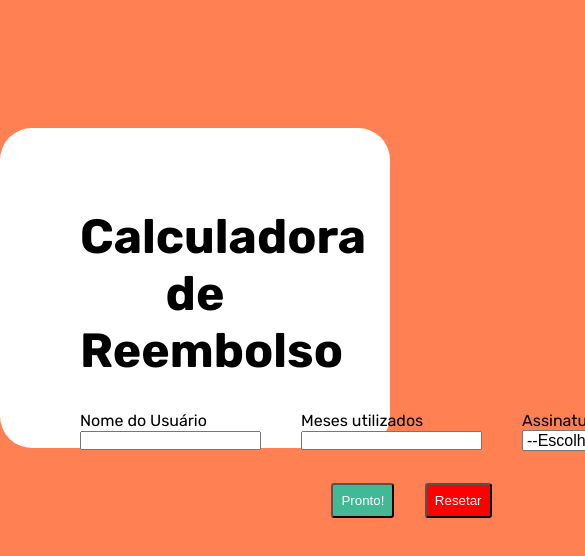
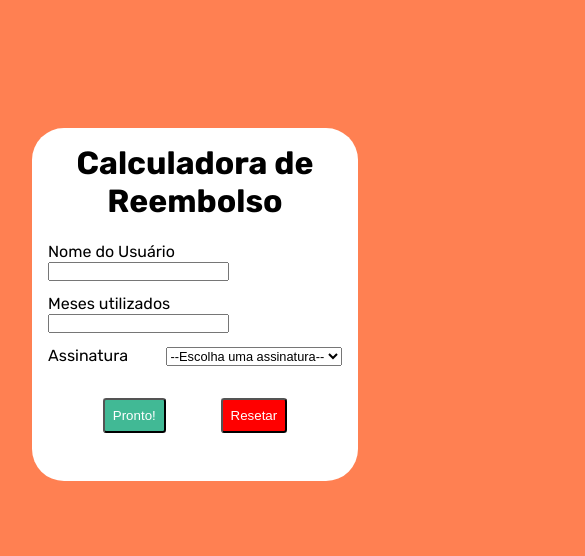
Before and after one commit to EdersonRodrigues7/calculadora-reembolso, a plain HTML site: page index.html in a window 390 px wide. Shown: the top 556 px of the page, 585 px wide, since content can reach past the window. Drawn offline with Linux system fonts and the light colour scheme.

Commit message:
media query

```diff
--- a/main.js
+++ b/main.js
@@ -93,7 +93,7 @@ const readyButton = button.addEventListener('click', function (event) {
   //Mostrar resultado e aumentar janela
   event.preventDefault();
   document.querySelector('#results').classList.remove('hide');
-  document.querySelector('#container').style.height = '38rem';
+  document.querySelector('#container').style.height = 'fit-content';
 
   //Regular anual (cálculo)
   regularAnual = regularAnual.classList.contains('active');
--- a/style.css
+++ b/style.css
@@ -21,7 +21,7 @@ body {
   height: 100%;
   background-color: var(--body-color);
   font-family: var(--body-font);
-  padding-top: 4rem;
+  padding: 4rem 2rem 0 2rem;
 }
 
 h1 {
@@ -95,3 +95,42 @@ input {
 .hide {
   display: none;
 }
+
+@media (max-width: 800px) {
+  h1 {
+    font-size: 2.5rem;
+    margin-bottom: 1.8rem;
+  }
+
+  #container {
+    max-width: 48rem;
+    height: fit-content;
+    border-radius: 2rem;
+  }
+  form {
+    display: block;
+  }
+  input {
+    margin-right: 0;
+    margin-bottom: 0.8rem;
+  }
+  #options label {
+    margin-right: 3.7rem;
+  }
+}
+
+@media (max-width: 586px) {
+  h1 {
+    font-size: 2rem;
+    margin-bottom: 1.4rem;
+  }
+  #container {
+    padding: 1rem;
+  }
+  #options label {
+    margin-right: 2.1rem;
+  }
+  #assinaturas {
+    font-size: 0.8rem;
+  }
+}
```
